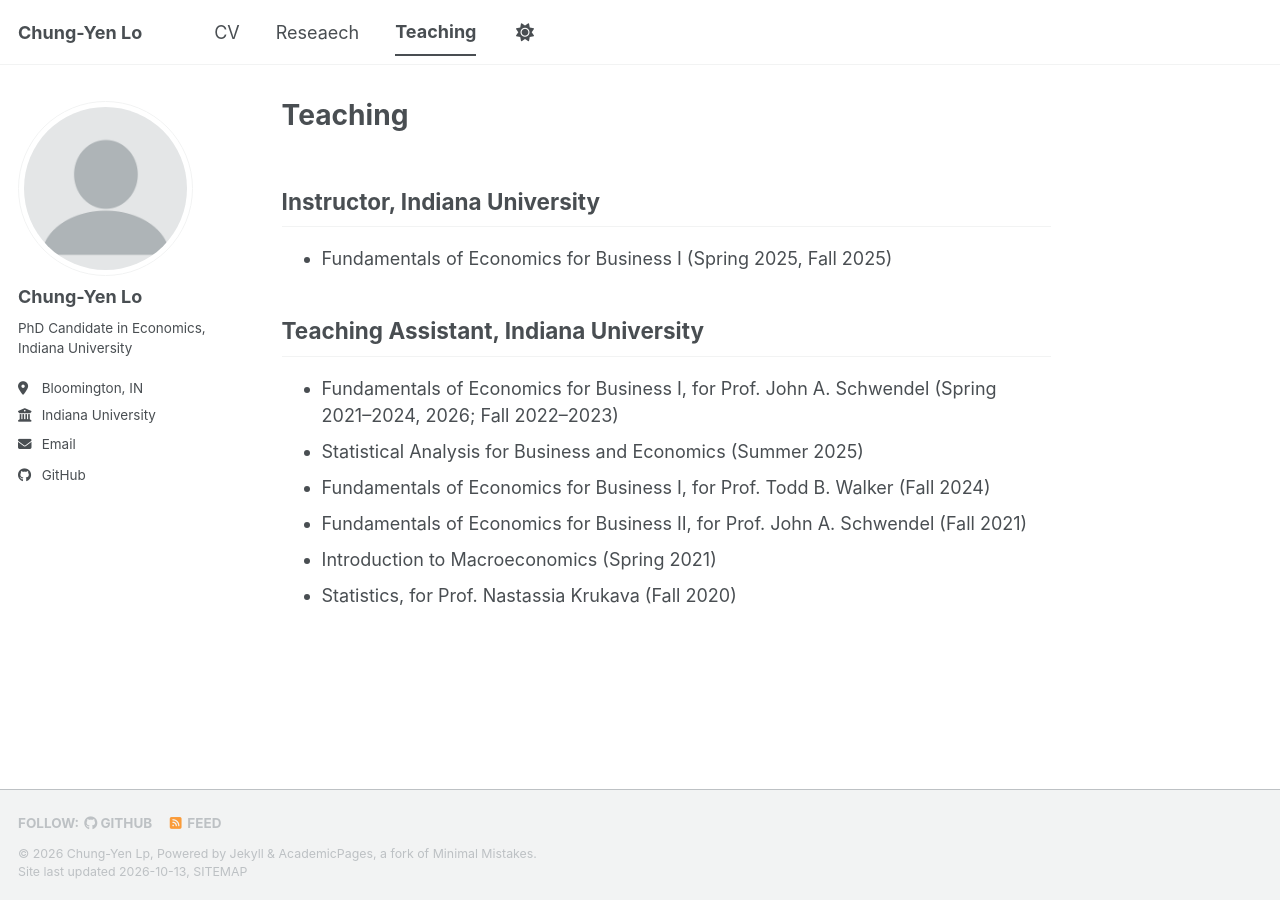
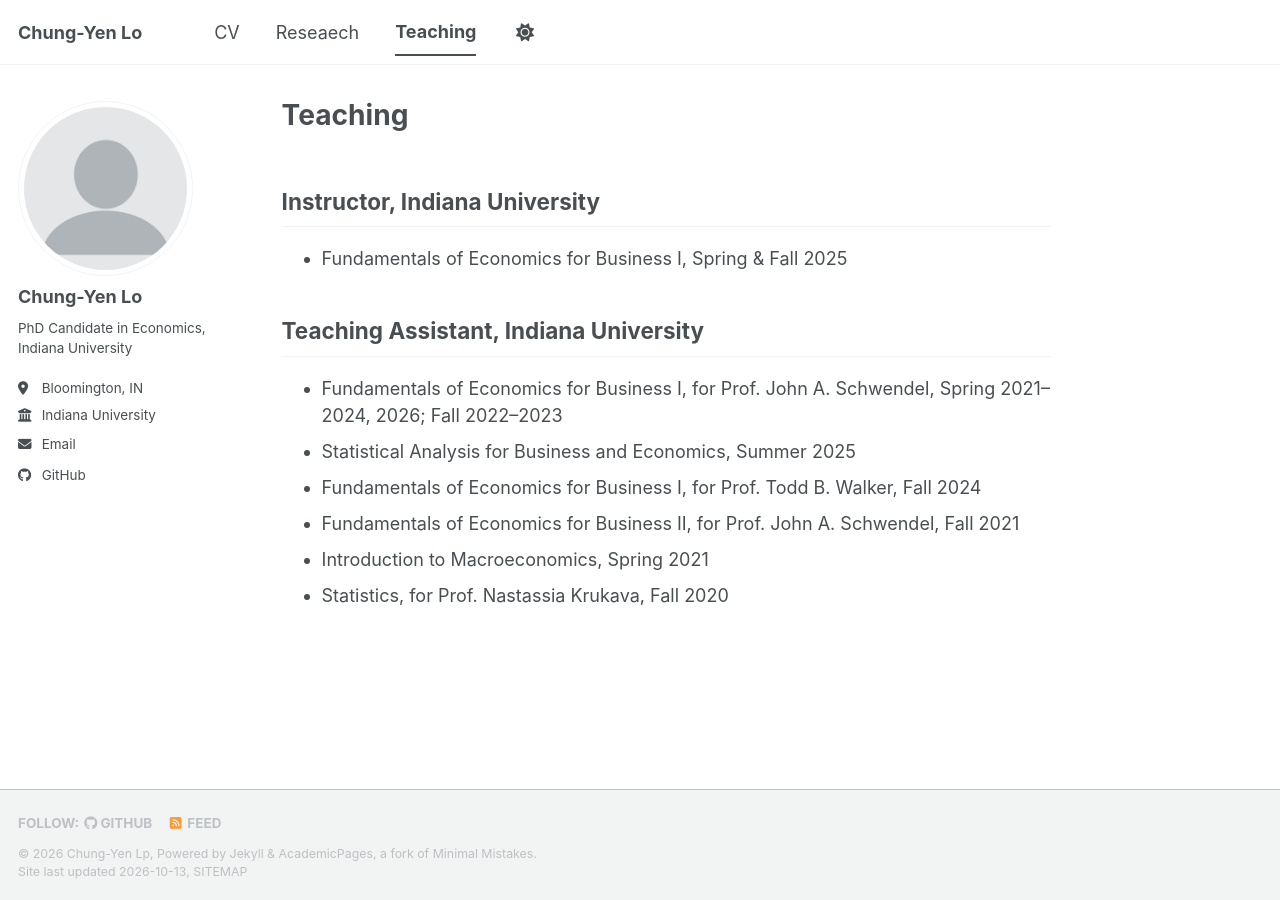
Before and after one commit to chungyenlo/chungyenlo.github.io, a Jekyll site: the page built from _pages/teaching.md, in a window 1280 px wide. Built offline with Jekyll 4.4.1, drawn with Linux system fonts in a browser that asks for light colours; a style sheet for code colours, icons or effects is not loaded.

Commit message:
Update teaching roles and course details

```diff
--- a/_pages/teaching.md
+++ b/_pages/teaching.md
@@ -6,12 +6,12 @@ author_profile: true
 ---
 
 ## Instructor, Indiana University
-- Fundamentals of Economics for Business I (Spring 2025, Fall 2025)
+- Fundamentals of Economics for Business I, Spring & Fall 2025
 
 ## Teaching Assistant, Indiana University
-- Fundamentals of Economics for Business I, for Prof. John A. Schwendel (Spring 2021–2024, 2026; Fall 2022–2023)
-- Statistical Analysis for Business and Economics (Summer 2025)
-- Fundamentals of Economics for Business I, for Prof. Todd B. Walker (Fall 2024)
-- Fundamentals of Economics for Business II, for Prof. John A. Schwendel (Fall 2021)
-- Introduction to Macroeconomics (Spring 2021)
-- Statistics, for Prof. Nastassia Krukava (Fall 2020)
+- Fundamentals of Economics for Business I, for Prof. John A. Schwendel, Spring 2021–2024, 2026; Fall 2022–2023
+- Statistical Analysis for Business and Economics, Summer 2025
+- Fundamentals of Economics for Business I, for Prof. Todd B. Walker, Fall 2024
+- Fundamentals of Economics for Business II, for Prof. John A. Schwendel, Fall 2021
+- Introduction to Macroeconomics, Spring 2021
+- Statistics, for Prof. Nastassia Krukava, Fall 2020
```
